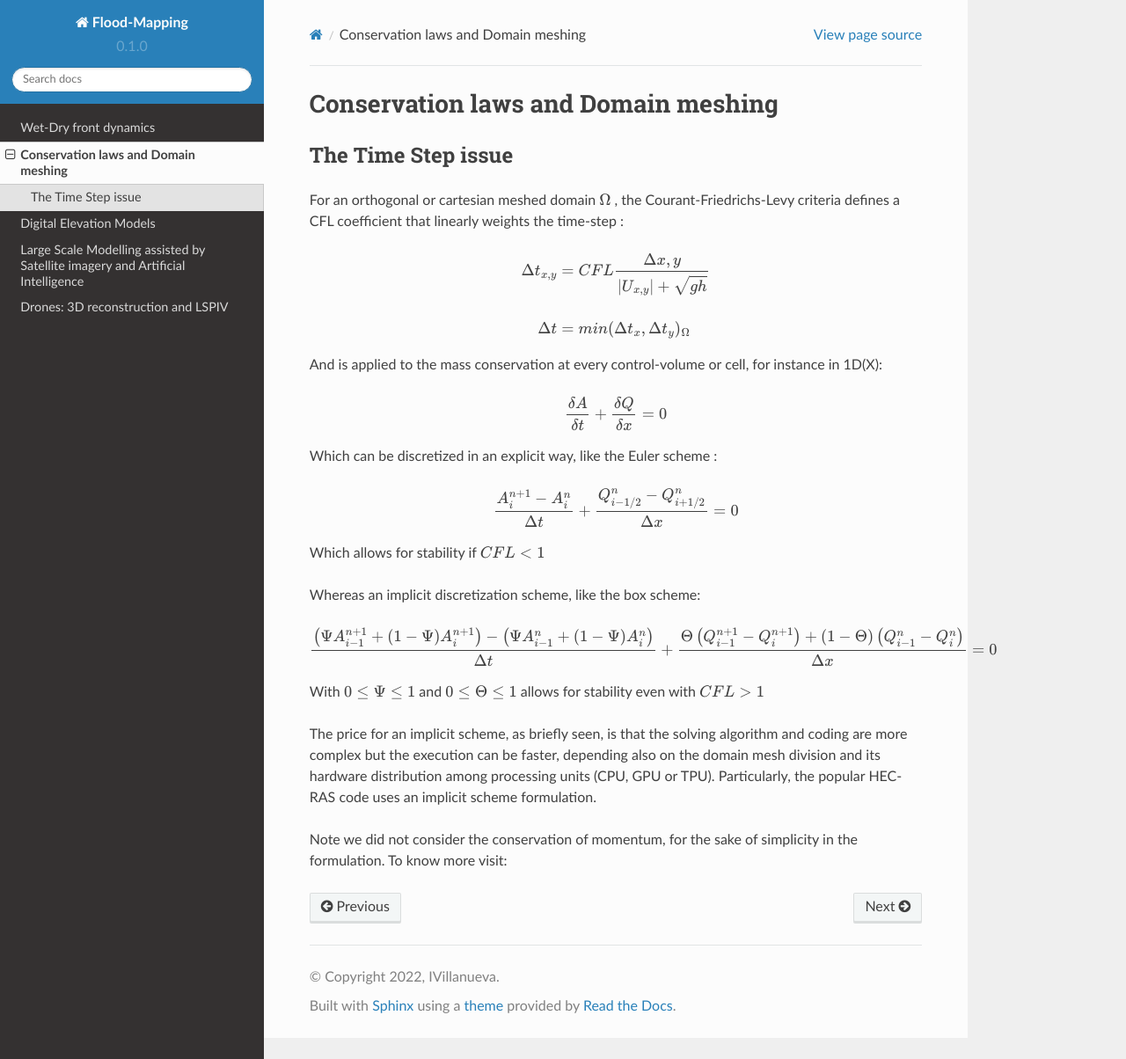
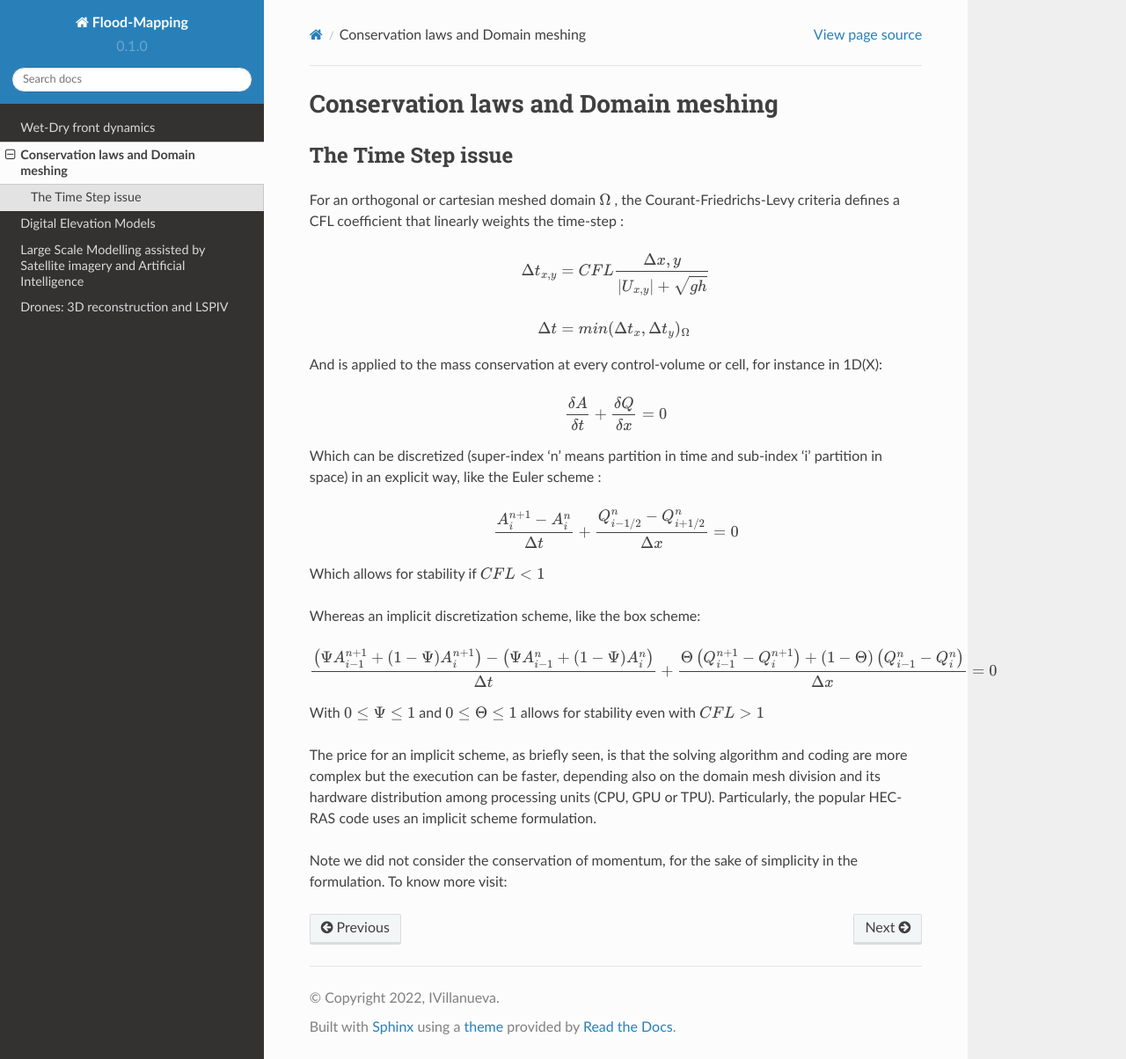
Before and after one commit to ivillamadrid/FloodMapping, a Sphinx documentation site: the page built from docs/source/claws.rst, in a window 1280 px wide and 1204 px high. Shown: the whole window at 88% size. Built offline with Sphinx 7.4.7 and the Read the Docs theme 2.0.0, drawn with Linux system fonts in a browser that asks for light colours.

Commit message:
Update claws.rst

```diff
--- a/docs/source/claws.rst
+++ b/docs/source/claws.rst
@@ -19,7 +19,7 @@ And is applied to the mass conservation at every control-volume or cell, for ins
 
   \frac{\delta A} {\delta t} + \frac{\delta Q} {\delta x}=0
 
-Which can be discretized in an explicit way, like the Euler scheme :
+Which can be discretized (super-index 'n' means partition in time and sub-index 'i' partition in space) in an explicit way, like the Euler scheme :
 
 .. math::
 
```
